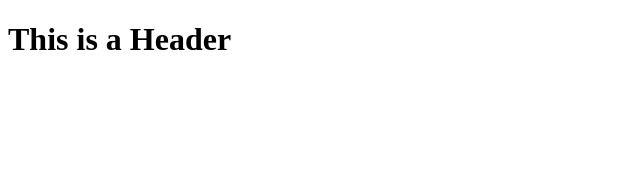
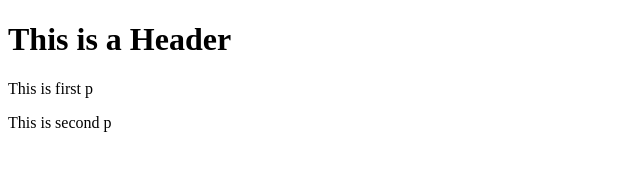
Before and after one commit to tobik73/react, a plain HTML site: page index.html in a window 1280 px wide. Shown: the whole page, without its empty margins (0-640 px from the left). Drawn offline with Linux system fonts and the light colour scheme.

Commit message:
fird commit

```diff
--- a/index.html
+++ b/index.html
@@ -5,6 +5,8 @@
 
 <body>
     <h1>This is a Header</h1>
+    <p>This is first p</p>
+    <p>This is second p</p>
 </body>
 
 </html>
```
Also changed, not shown: templates/test.html (+1 -0 lines), 1 other file.
